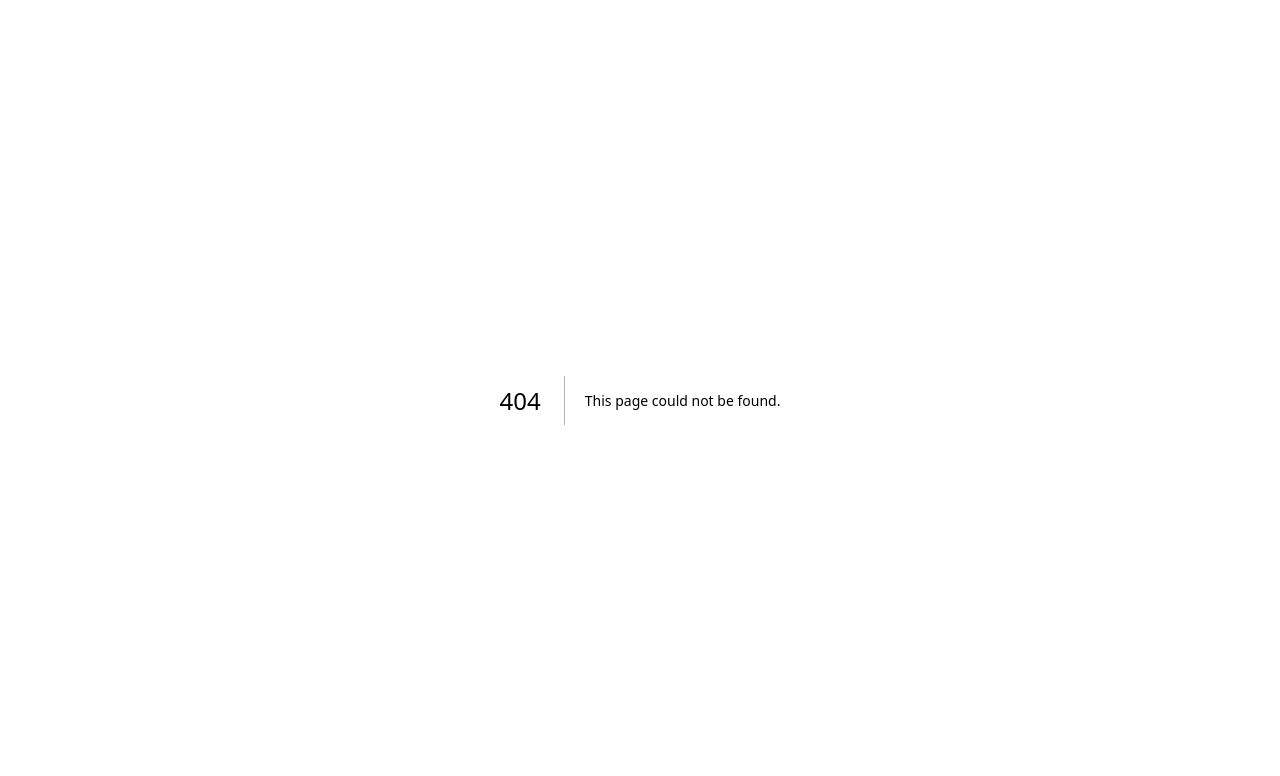
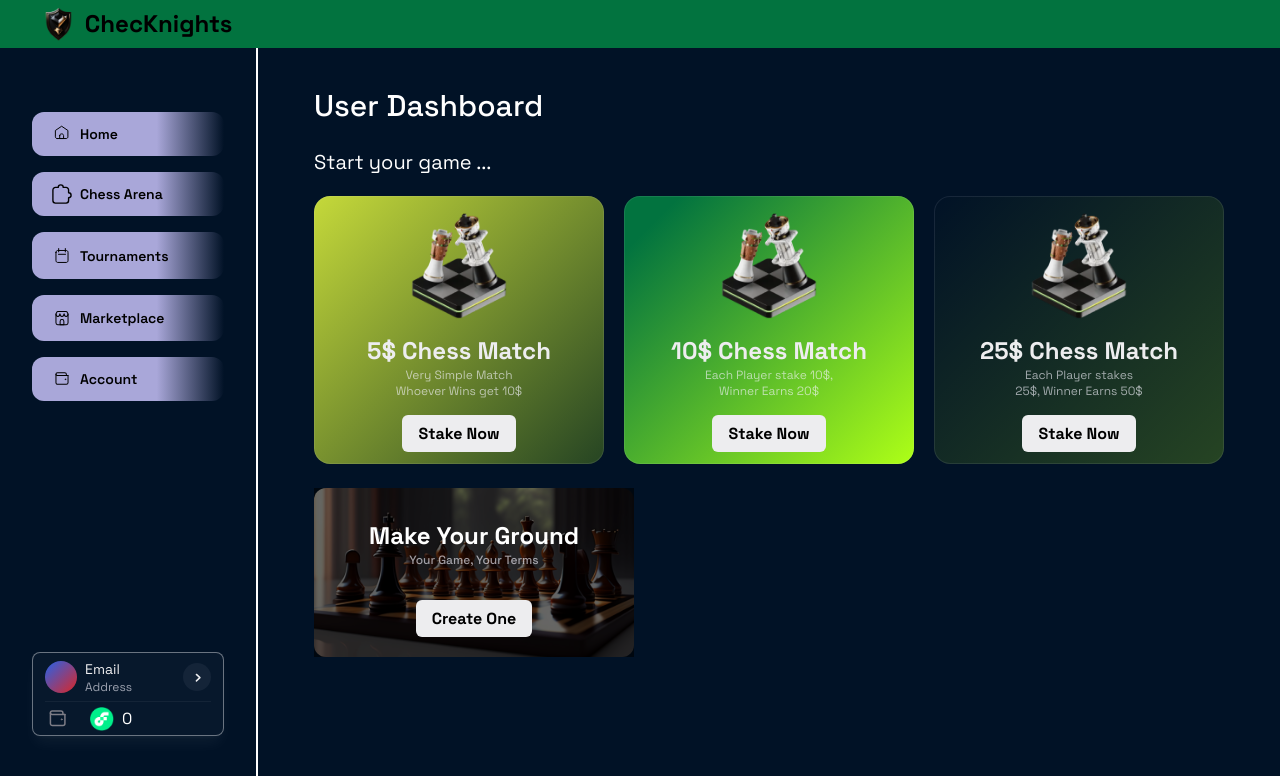
Before and after one commit to cryptocore1001/crypto-checkmate, a Next.js app: page /dashboard/home/betting in a window 1280 px wide. Before the commit this address had no page. Shown: the top 776 px of the page. Built offline with nearby package versions, Linux system fonts and the light colour scheme.

Commit message:
Add Betting page

```diff
--- /dev/null
+++ b/src/app/dashboard/home/betting/page.js
@@ -0,0 +1,53 @@
+'use client';
+import styles from '@/app/dashboard/dashboard.module.css';
+import GameCard from '@/app/dashboard/GameCard';
+
+export default function Dashboard() {
+  return (
+    <div className="flex flex-col w-full px-14 py-10 font-space-grotesk space-y-6">
+      {/* Heading */}
+      <div className="text-3xl font-500">User Dashboard</div>
+      {/* Game type */}
+
+      <div className="flex flex-col space-y-5 z-10 bg-gray-200">
+        <div className="text-xl font-300">Start your game ...</div>
+        <div className="div flex flex-col md:flex-row w-full md:justify-between gap-5">
+          {/* Card1 */}
+          <GameCard className={styles.card1Bg} btnName="Stake Now" cardTitle="5$ Chess Match">
+            <div className="text-center text-xs text-ghostwhite max-w-[10rem] mx-[2.5rem]">
+              Very Simple Match Whoever Wins get 10$
+            </div>
+          </GameCard>
+
+          {/* Card2 */}
+          <GameCard className={styles.card2Bg} btnName="Stake Now" cardTitle="10$ Chess Match">
+            <div className="text-center text-xs text-ghostwhite max-w-[10rem] mx-[2.5rem]">
+              Each Player stake 10$, Winner Earns 20$
+            </div>
+          </GameCard>
+
+          {/* Card3 */}
+          <GameCard className={styles.card3Bg} btnName="Stake Now" cardTitle="25$ Chess Match">
+            <div className="text-center text-xs text-ghostwhite max-w-[10rem] mx-[2.5rem]">
+              Each Player stakes 25$, Winner Earns 50$
+            </div>
+          </GameCard>
+        </div>
+      </div>
+
+      <div className="w-[20rem] rounded-xl bg-chessboard-bg bg-center bg-cover bg-no-repeat">
+        <div className="flex flex-col justify-center items-center bg-black bg-opacity-60">
+          <div className="text-2xl font-bold px-10 mt-8">Make Your Ground</div>
+          <div className="text-xs text-ghostwhite font-500">Your Game, Your Terms</div>
+          <div className="flex items-center-justify-center px-4 py-2 mt-8 mb-5 bg-whitesmoke rounded-md text-black font-bold hover:bg-slate-700 hover:text-whitesmoke">
+            Create One
+          </div>
+        </div>
+      </div>
+
+      <div className="absolute bottom-0 right-0 hidden xl:block">
+        <img src="/imgs/spiral.png" className="w-80 " />
+      </div>
+    </div>
+  );
+}
--- a/tailwind.config.js
+++ b/tailwind.config.js
@@ -50,6 +50,7 @@ module.exports = {
       },
       backgroundImage: {
         bg_image: "url('/imgs/background.jpeg')",
+        'chessboard-bg': "url('/imgs/chessboardBackground.jpg')",
       },
       backgroundPosition: {
         'center-8': 'center -8rem',
```
